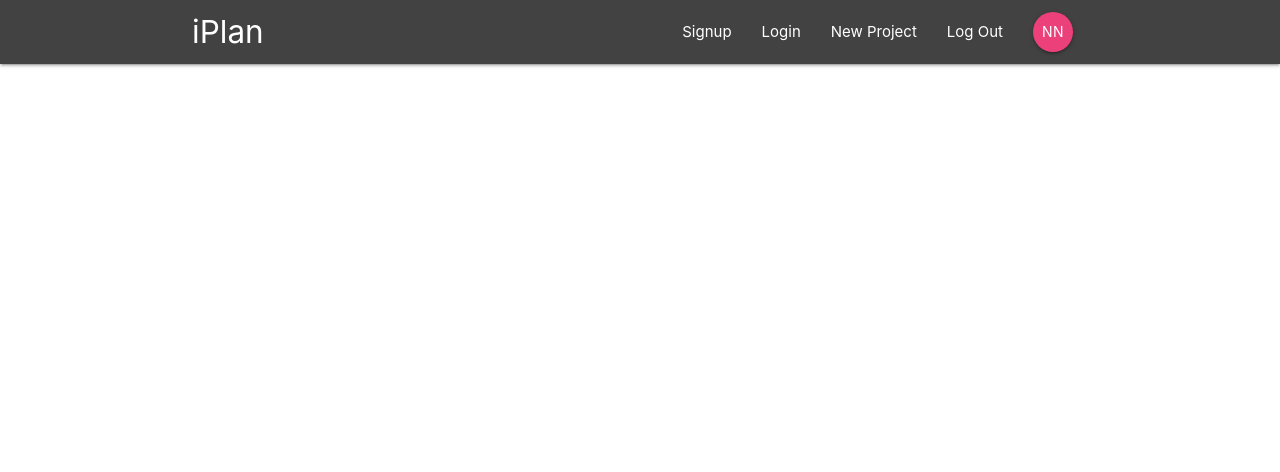
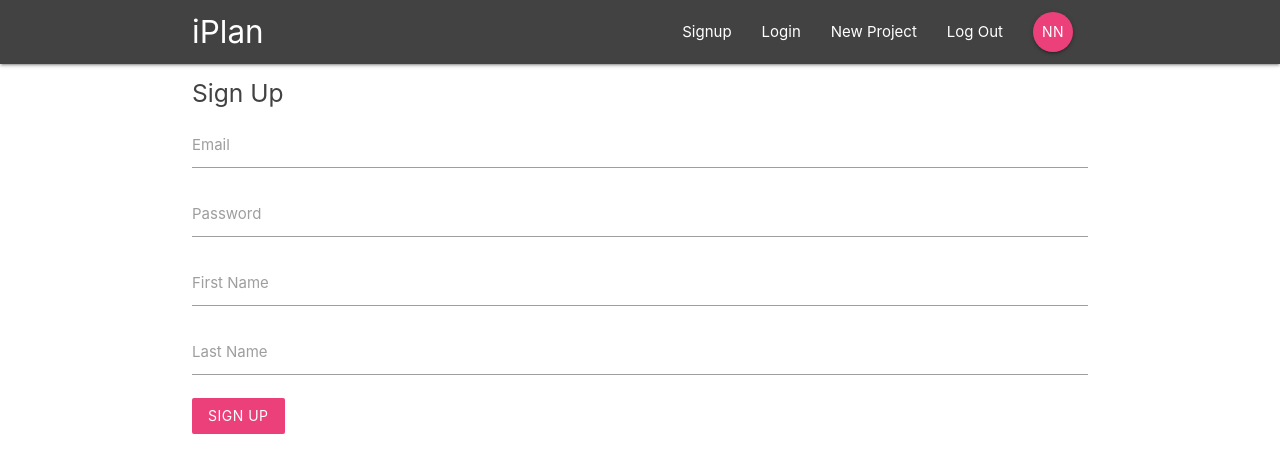
Before and after one commit to baizhigit/react-iplan, a React (Create React App) app: page /signup in a window 1280 px wide. Shown: the top 472 px of the page. Built offline with nearby package versions, Linux system fonts and the light colour scheme.

Commit message:
SignUp and SignIn components

```diff
--- a/src/App.js
+++ b/src/App.js
@@ -4,6 +4,8 @@
 import Navbar from './components/layout/Navbar';
 import Dashboard from './components/dashboard/Dashboard';
 import ProjectDetails from './components/projects/ProjectDetails';
+import SignIn from './components/auth/SignIn';
+import SignUp from './components/auth/SignUp';
 
 function App() {
   return (
@@ -13,6 +15,8 @@
         <Switch>
           <Route path="/" exact component={Dashboard} />
           <Route path="/project/:id" component={ProjectDetails} />
+          <Route path="/signin" component={SignIn} />
+          <Route path="/signup" component={SignUp} />
         </Switch>
       </div>
     </BrowserRouter>
--- a/src/components/auth/SignIn.js
+++ b/src/components/auth/SignIn.js
@@ -0,0 +1,39 @@
+import React, { Component } from 'react';
+
+class SignIn extends Component {
+  state = {
+    email: '',
+    password: ''
+  };
+  handleChange = e => {
+    this.setState({
+      [e.target.id]: e.target.value
+    });
+  };
+  handleSubmit = e => {
+    e.preventDefault();
+    console.log(this.state);
+  };
+  render() {
+    return (
+      <div className="container">
+        <form onSubmit={this.handleSubmit} className="white">
+          <h5 className="grey-text text-darken-3">Sign In</h5>
+          <div className="input-field">
+            <label htmlFor="email">Email</label>
+            <input type="email" id="email" onChange={this.handleChange} />
+          </div>
+          <div className="input-field">
+            <label htmlFor="password">Password</label>
+            <input type="password" id="password" onChange={this.handleChange} />
+          </div>
+          <div className="input-field">
+            <button className="btn pink lighten-1 z-depth-0">Login</button>
+          </div>
+        </form>
+      </div>
+    );
+  }
+}
+
+export default SignIn;
--- a/src/components/auth/SignUp.js
+++ b/src/components/auth/SignUp.js
@@ -0,0 +1,49 @@
+import React, { Component } from 'react';
+
+class SignUp extends Component {
+  state = {
+    email: '',
+    password: '',
+    firstName: '',
+    lastName: ''
+  };
+  handleChange = e => {
+    this.setState({
+      [e.target.id]: e.target.value
+    });
+  };
+  handleSubmit = e => {
+    e.preventDefault();
+    console.log(this.state);
+  };
+  render() {
+    return (
+      <div className="container">
+        <form onSubmit={this.handleSubmit} className="white">
+          <h5 className="grey-text text-darken-3">Sign Up</h5>
+          <div className="input-field">
+            <label htmlFor="email">Email</label>
+            <input type="email" id="email" onChange={this.handleChange} />
+          </div>
+          <div className="input-field">
+            <label htmlFor="password">Password</label>
+            <input type="password" id="password" onChange={this.handleChange} />
+          </div>
+          <div className="input-field">
+            <label htmlFor="firstName">First Name</label>
+            <input type="text" id="firstName" onChange={this.handleChange} />
+          </div>
+          <div className="input-field">
+            <label htmlFor="lastName">Last Name</label>
+            <input type="text" id="lastName" onChange={this.handleChange} />
+          </div>
+          <div className="input-field">
+            <button className="btn pink lighten-1 z-depth-0">Sign up</button>
+          </div>
+        </form>
+      </div>
+    );
+  }
+}
+
+export default SignUp;
```
